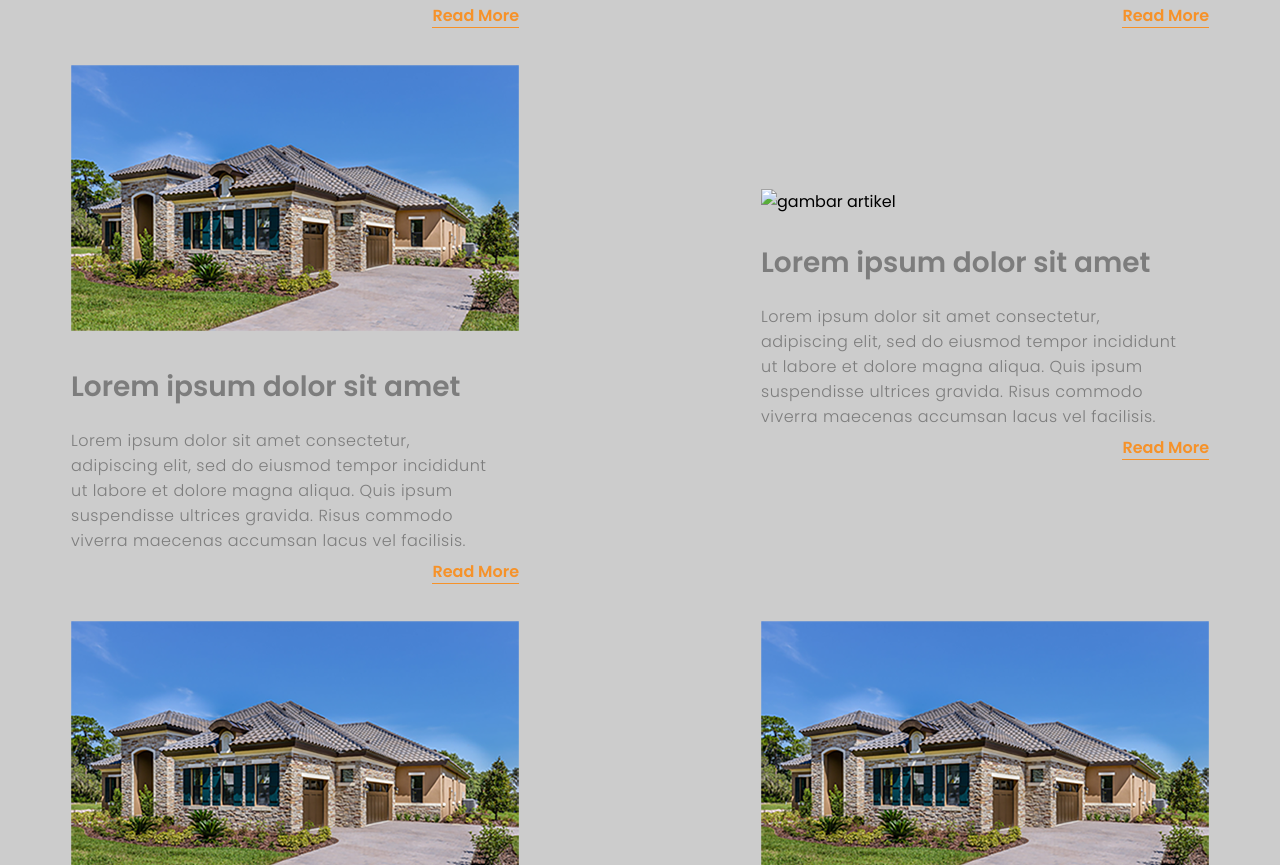
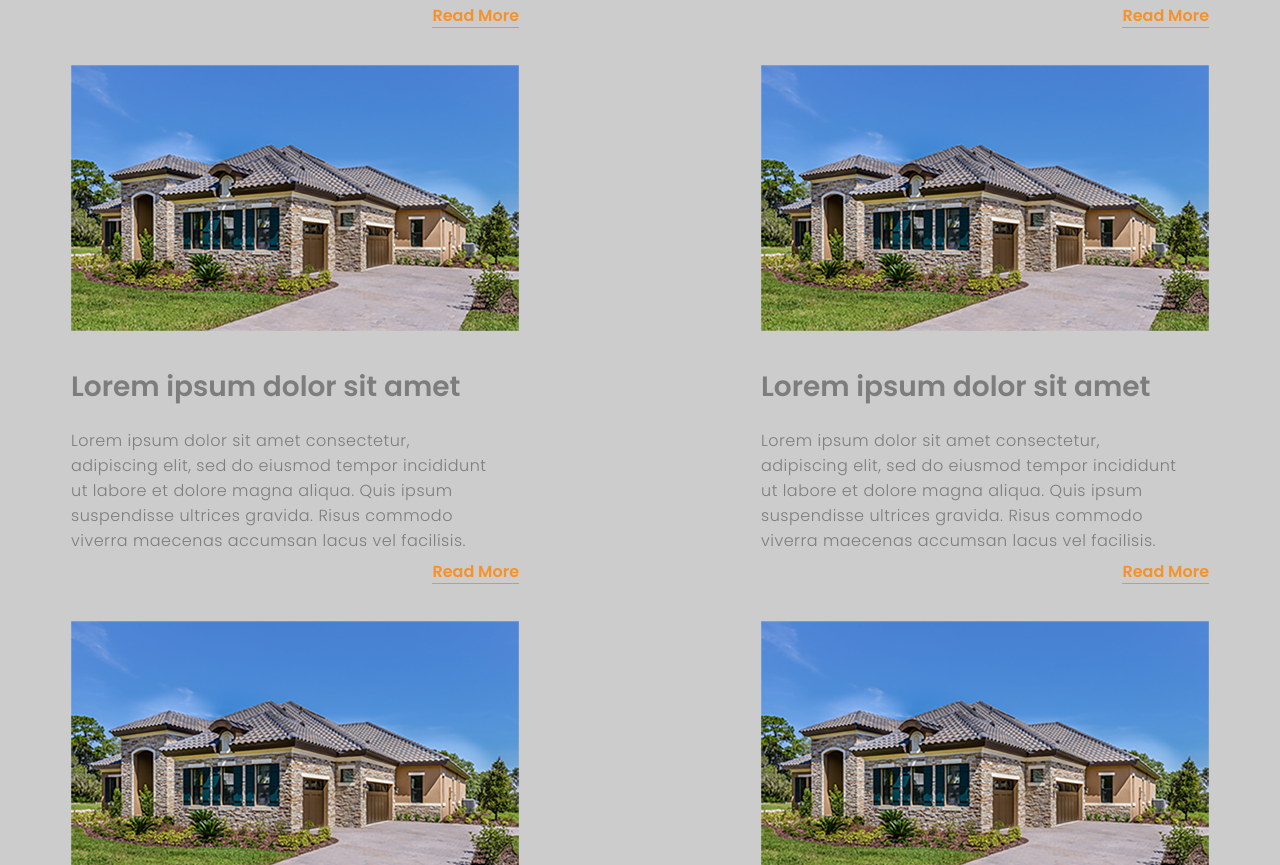
Before and after one commit to richardrama/Grey-Street-Studio, a plain HTML site: page index.html in a window 1280 px wide. Shown: the part 2141-3006 px from the top of the page. Drawn offline with nearby package versions, Linux system fonts and the light colour scheme; the site is published under a folder, as on GitHub Pages, so addresses that start at the root find nothing.

Commit message:
Update index.html

```diff
--- a/index.html
+++ b/index.html
@@ -73,7 +73,7 @@
                     <span><a href="#"> Read More</a></span>
                 </div>
                 <div class="artikel">
-                    <div class="gambar"><img src="/assets/gambar-artikel.png" alt="gambar artikel"></div>
+                    <div class="gambar"><img src="assets/gambar-artikel.png" alt="gambar artikel"></div>
                     <div class="judul-artikel">Lorem ipsum dolor sit amet</div>
                     <div class="isi-artikel">Lorem ipsum dolor sit amet consectetur, adipiscing elit, sed do eiusmod tempor incididunt ut labore et dolore magna aliqua. Quis ipsum suspendisse ultrices gravida. Risus commodo viverra maecenas accumsan lacus vel facilisis. </div>
                     <span><a href="#"> Read More</a></span>
```
